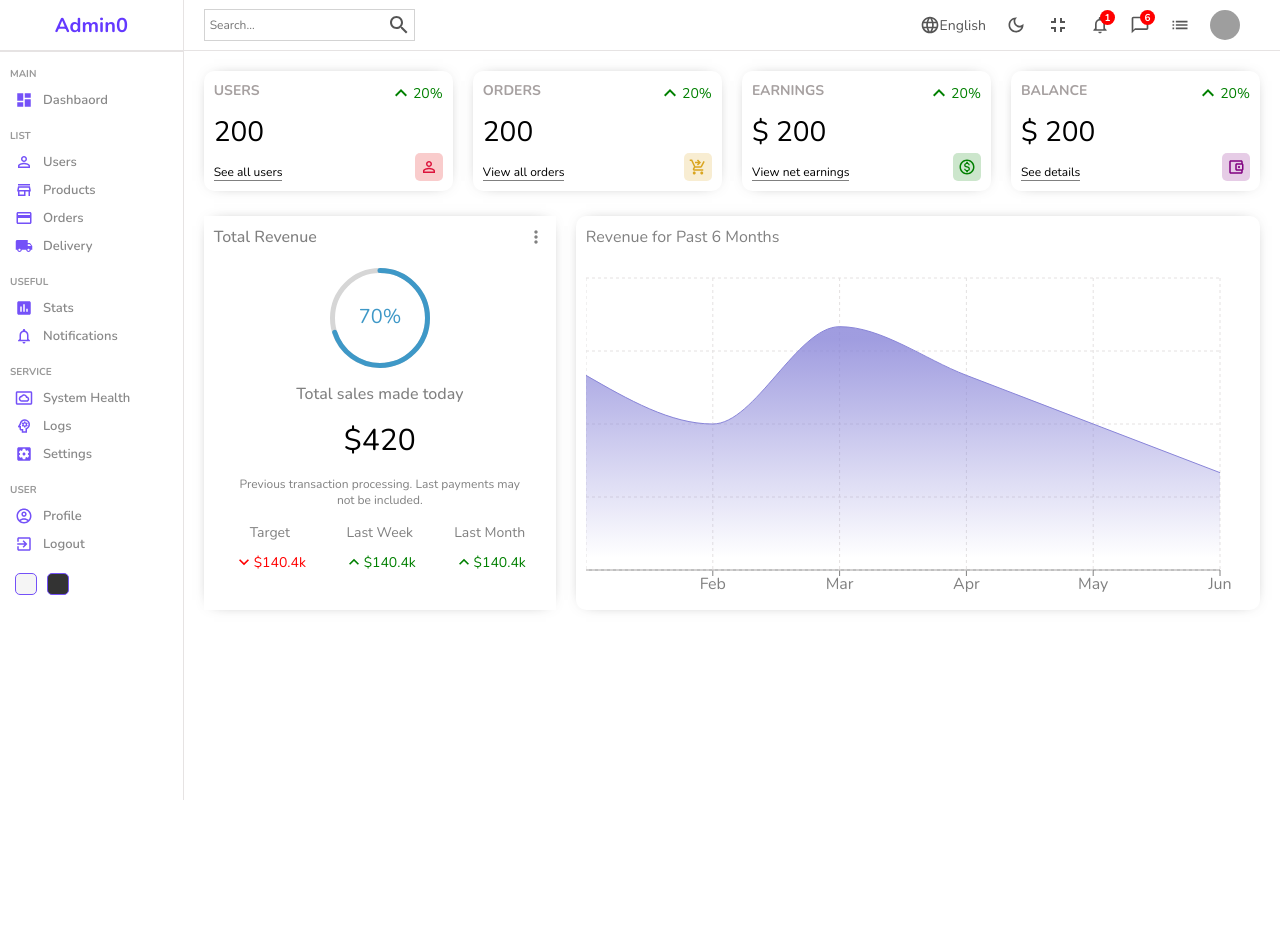
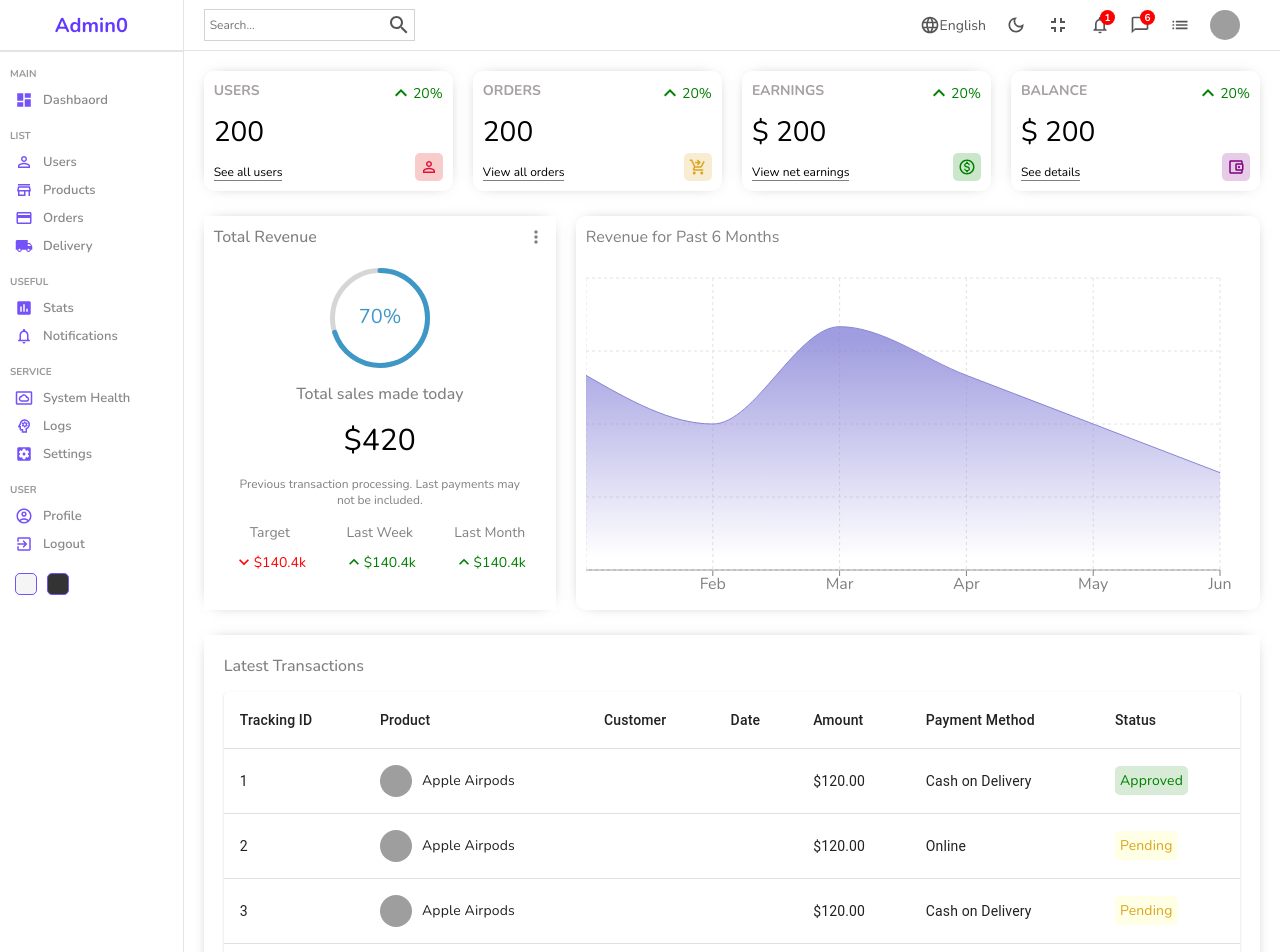
Before and after one commit to Midstackdev/react-firebase-admin, a React (Create React App) app: page / in a window 1280 px wide. Shown: the top 952 px of the page. Before the commit the page ends 800 px from the top, so only its background shows below. Built offline with nearby package versions, Linux system fonts and the light colour scheme; grey boxes are pictures that could not be loaded.

Commit message:
home list

```diff
--- /dev/null
+++ b/src/components/table/Table.jsx
@@ -0,0 +1,54 @@
+import React from 'react'
+import Table from '@mui/material/Table';
+import TableBody from '@mui/material/TableBody';
+import TableCell from '@mui/material/TableCell';
+import TableContainer from '@mui/material/TableContainer';
+import TableHead from '@mui/material/TableHead';
+import TableRow from '@mui/material/TableRow';
+import Paper from '@mui/material/Paper';
+import './table.scss'
+import { productRows as rows } from '../../dummy';
+
+const List = () => {
+  return (
+    <TableContainer component={Paper} className="table">
+      <Table sx={{ minWidth: 650 }} aria-label="simple table">
+        <TableHead>
+          <TableRow>
+            <TableCell className="tableCell">Tracking ID</TableCell>
+            <TableCell className="tableCell">Product</TableCell>
+            <TableCell className="tableCell">Customer</TableCell>
+            <TableCell className="tableCell">Date</TableCell>
+            <TableCell className="tableCell">Amount</TableCell>
+            <TableCell className="tableCell">Payment Method</TableCell>
+            <TableCell className="tableCell">Status</TableCell>
+          </TableRow>
+        </TableHead>
+        <TableBody>
+          {rows.map((row) => (
+            <TableRow
+              key={row.id}
+            >
+              <TableCell className="tableCell">{row.id}</TableCell>
+              <TableCell className="tableCell">
+                  <div className="cellWrapper">
+                      <img src={row.img} alt="" className="image" />
+                      {row.name}
+                  </div>
+              </TableCell>
+              <TableCell className="tableCell">{row.customer}</TableCell>
+              <TableCell className="tableCell">{row.date}</TableCell>
+              <TableCell className="tableCell">{row.price}</TableCell>
+              <TableCell className="tableCell">{row.method}</TableCell>
+              <TableCell className="tableCell">
+                  <span className={`status ${row.status}`}>{row.status}</span>
+              </TableCell>
+            </TableRow>
+          ))}
+        </TableBody>
+      </Table>
+    </TableContainer>
+  )
+}
+
+export default List
--- /dev/null
+++ b/src/components/table/table.scss
@@ -0,0 +1,29 @@
+.table {
+    .cellWrapper {
+        display: flex;
+        align-items: center;
+
+        .image{
+            width: 32px;
+            height: 32px;
+            border-radius: 50%;
+            margin-right: 10px;
+            object-fit: cover;
+        }
+    }
+
+    .status {
+        padding: 5px;
+        border-radius: 5px;
+
+        &.Approved {
+            color: green;
+            background-color: rgba(0, 128, 0, 0.155);
+        }
+
+        &.Pending {
+            color: goldenrod;
+            background-color: rgba(255, 255, 0, 0.103);
+        }
+    }
+}
--- a/src/dummy.js
+++ b/src/dummy.js
@@ -116,3 +116,56 @@ export const data = [
       Total: 2000,
     },
   ];
+
+  export const productRows = [
+    {
+      id: 1,
+      name: "Apple Airpods",
+      img:
+        "https://images.pexels.com/photos/7156886/pexels-photo-7156886.jpeg?auto=compress&cs=tinysrgb&dpr=2&w=500",
+      stock: 123,
+      status: "Approved",
+      price: "$120.00",
+      method: "Cash on Delivery",
+    },
+    {
+      id: 2,
+      name: "Apple Airpods",
+      img:
+        "https://images.pexels.com/photos/7156886/pexels-photo-7156886.jpeg?auto=compress&cs=tinysrgb&dpr=2&w=500",
+      stock: 123,
+      status: "Pending",
+      price: "$120.00",
+      method: "Online",
+    },
+    {
+      id: 3,
+      name: "Apple Airpods",
+      img:
+        "https://images.pexels.com/photos/7156886/pexels-photo-7156886.jpeg?auto=compress&cs=tinysrgb&dpr=2&w=500",
+      stock: 123,
+      status: "Pending",
+      price: "$120.00",
+      method: "Cash on Delivery",
+    },
+    {
+      id: 4,
+      name: "Apple Airpods",
+      img:
+        "https://images.pexels.com/photos/7156886/pexels-photo-7156886.jpeg?auto=compress&cs=tinysrgb&dpr=2&w=500",
+      stock: 123,
+      status: "Approved",
+      price: "$120.00",
+      method: "Cash on Delivery",
+    },
+    {
+      id: 5,
+      name: "Play station 5",
+      img:
+        "https://images.pexels.com/photos/7156886/pexels-photo-7156886.jpeg?auto=compress&cs=tinysrgb&dpr=2&w=500",
+      stock: 123,
+      status: "Pending",
+      price: "$120.00",
+      method: "Online Payment",
+    },
+  ]
--- a/src/pages/home/Home.jsx
+++ b/src/pages/home/Home.jsx
@@ -3,6 +3,7 @@ import Chart from '../../components/chart/Chart'
 import Featured from '../../components/featured/Featured'
 import Navbar from '../../components/navbar/Navbar'
 import Sidebar from '../../components/sidebar/Sidebar'
+import Table from '../../components/table/Table'
 import Widget from '../../components/widget/Widget'
 import './home.scss'
 
@@ -22,6 +23,10 @@ const Home = () => {
             <Featured/>
             <Chart/>
           </div>
+          <div className="listContainer">
+            <div className="listTitle">Latest Transactions</div>
+            <Table/>
+          </div>
         </div>
     </div>
   )
--- a/src/pages/home/home.scss
+++ b/src/pages/home/home.scss
@@ -13,5 +13,18 @@
         .charts {
             padding: 5px 20px;
         }
+
+        .listContainer {
+            -webkit-box-shadow: 0px 0px 15px -10px rgba(0, 0, 0, 0.75);
+            box-shadow: 0px 0px 15px -10px rgba(0, 0, 0, 0.75);
+            padding: 20px;
+            margin: 20px;
+
+            .listTitle {
+                font-weight: 500;
+                color: gray;
+                margin-bottom: 15px;
+            }
+        }
     }
 }
```
